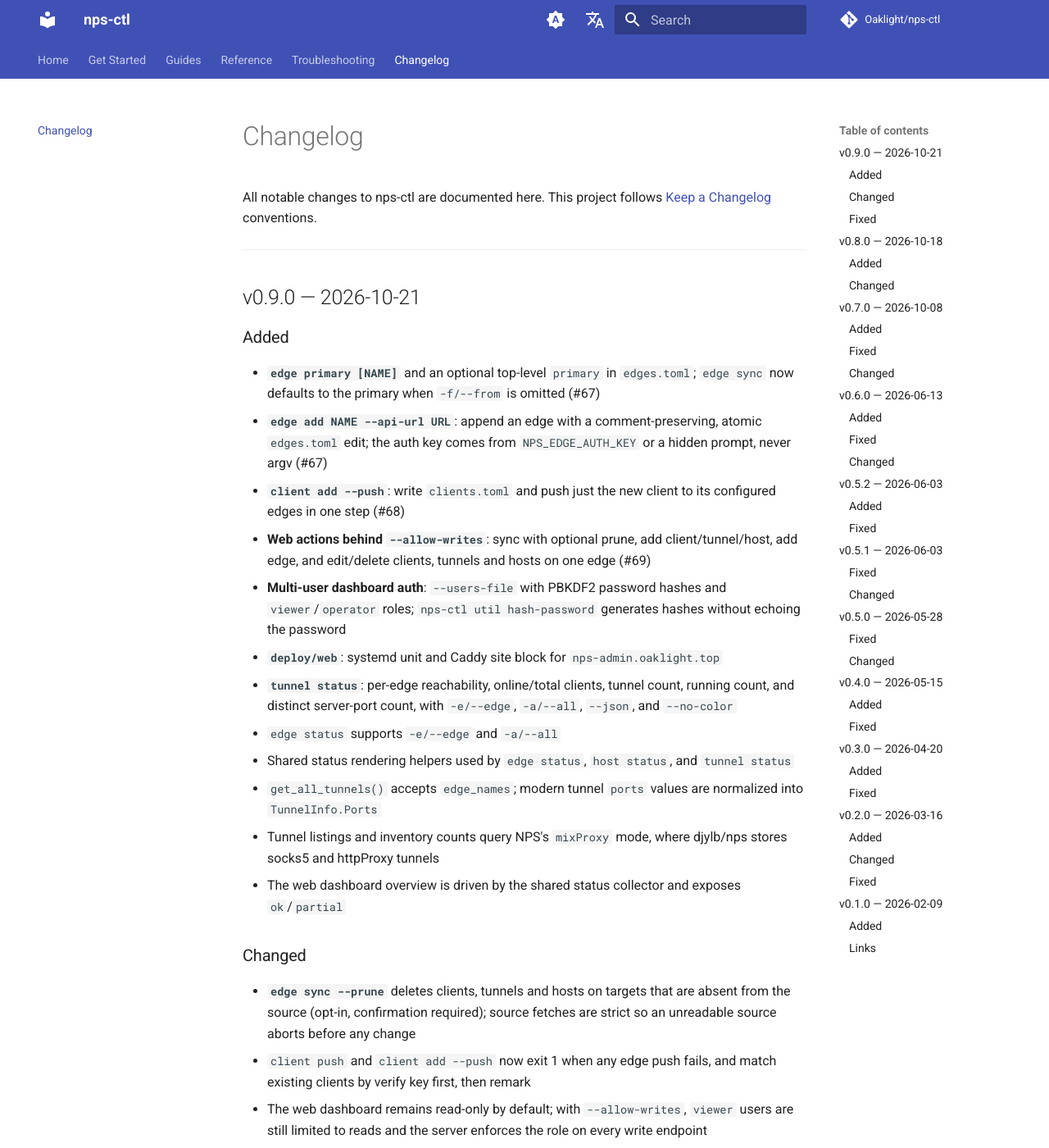
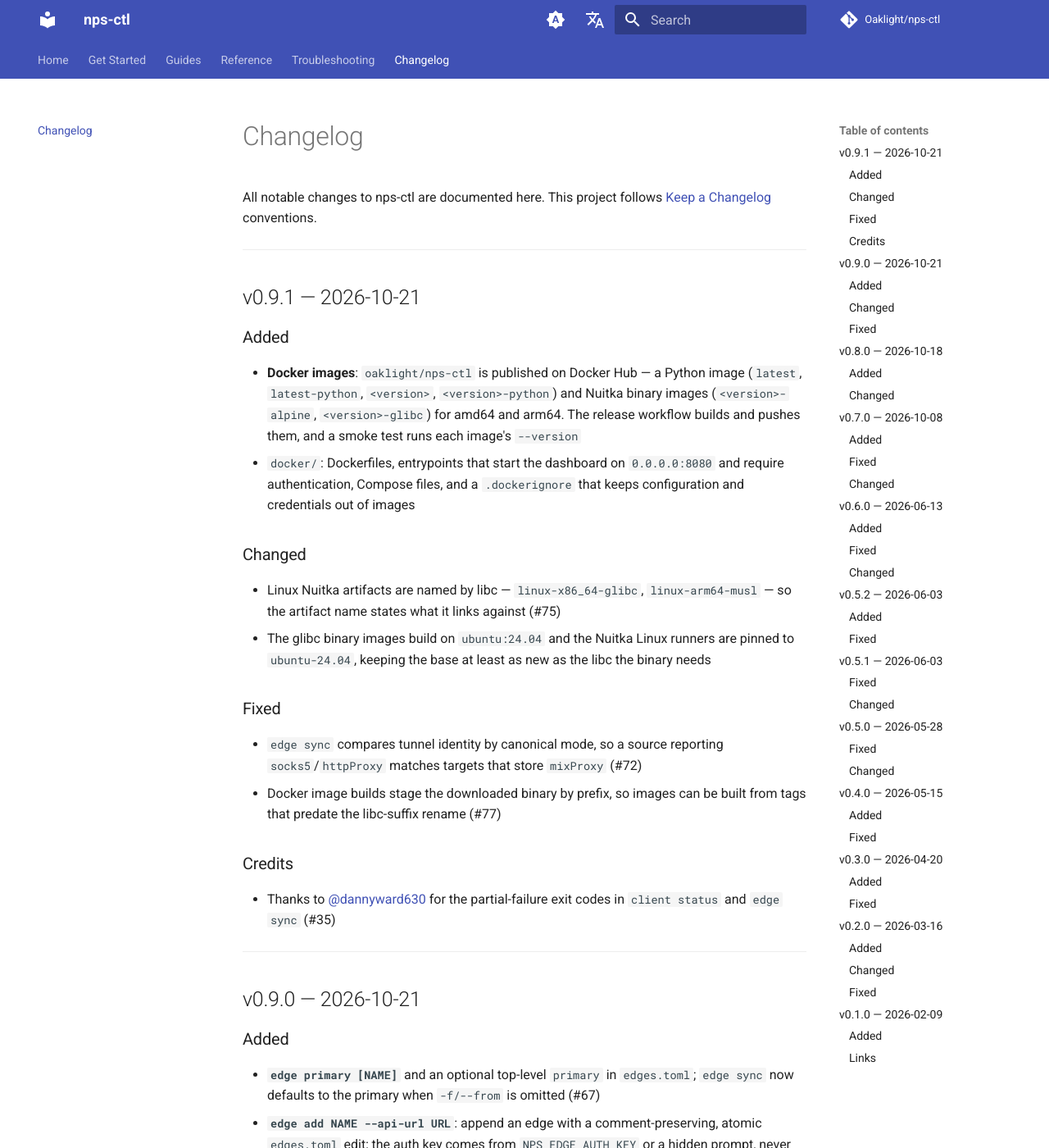
Before and after one commit to Oaklight/nps-ctl, an MkDocs documentation site: the page built from docs/changelog.md, in a window 1280 px wide and 1400 px high. Shown: the whole window at 82% size. Built offline with MkDocs 1.6.1 and Material for MkDocs 9.7.7, drawn with Linux system fonts in a browser that asks for light colours; comment, search, counter and statistics services are not loaded.

Commit message:
docs: changelog for v0.9.1

```diff
--- a/docs/changelog.md
+++ b/docs/changelog.md
@@ -5,6 +5,29 @@ title: Changelog
 # Changelog
 
 All notable changes to nps-ctl are documented here. This project follows [Keep a Changelog](https://keepachangelog.com/) conventions.
+
+---
+
+## v0.9.1 — 2026-10-21
+
+### Added
+
+- **Docker images**: `oaklight/nps-ctl` is published on Docker Hub — a Python image (`latest`, `latest-python`, `<version>`, `<version>-python`) and Nuitka binary images (`<version>-alpine`, `<version>-glibc`) for amd64 and arm64. The release workflow builds and pushes them, and a smoke test runs each image's `--version`
+- `docker/`: Dockerfiles, entrypoints that start the dashboard on `0.0.0.0:8080` and require authentication, Compose files, and a `.dockerignore` that keeps configuration and credentials out of images
+
+### Changed
+
+- Linux Nuitka artifacts are named by libc — `linux-x86_64-glibc`, `linux-arm64-musl` — so the artifact name states what it links against (#75)
+- The glibc binary images build on `ubuntu:24.04` and the Nuitka Linux runners are pinned to `ubuntu-24.04`, keeping the base at least as new as the libc the binary needs
+
+### Fixed
+
+- `edge sync` compares tunnel identity by canonical mode, so a source reporting `socks5`/`httpProxy` matches targets that store `mixProxy` (#72)
+- Docker image builds stage the downloaded binary by prefix, so images can be built from tags that predate the libc-suffix rename (#77)
+
+### Credits
+
+- Thanks to [@dannyward630](https://github.com/dannyward630) for the partial-failure exit codes in `client status` and `edge sync` (#35)
 
 ---
 
```
